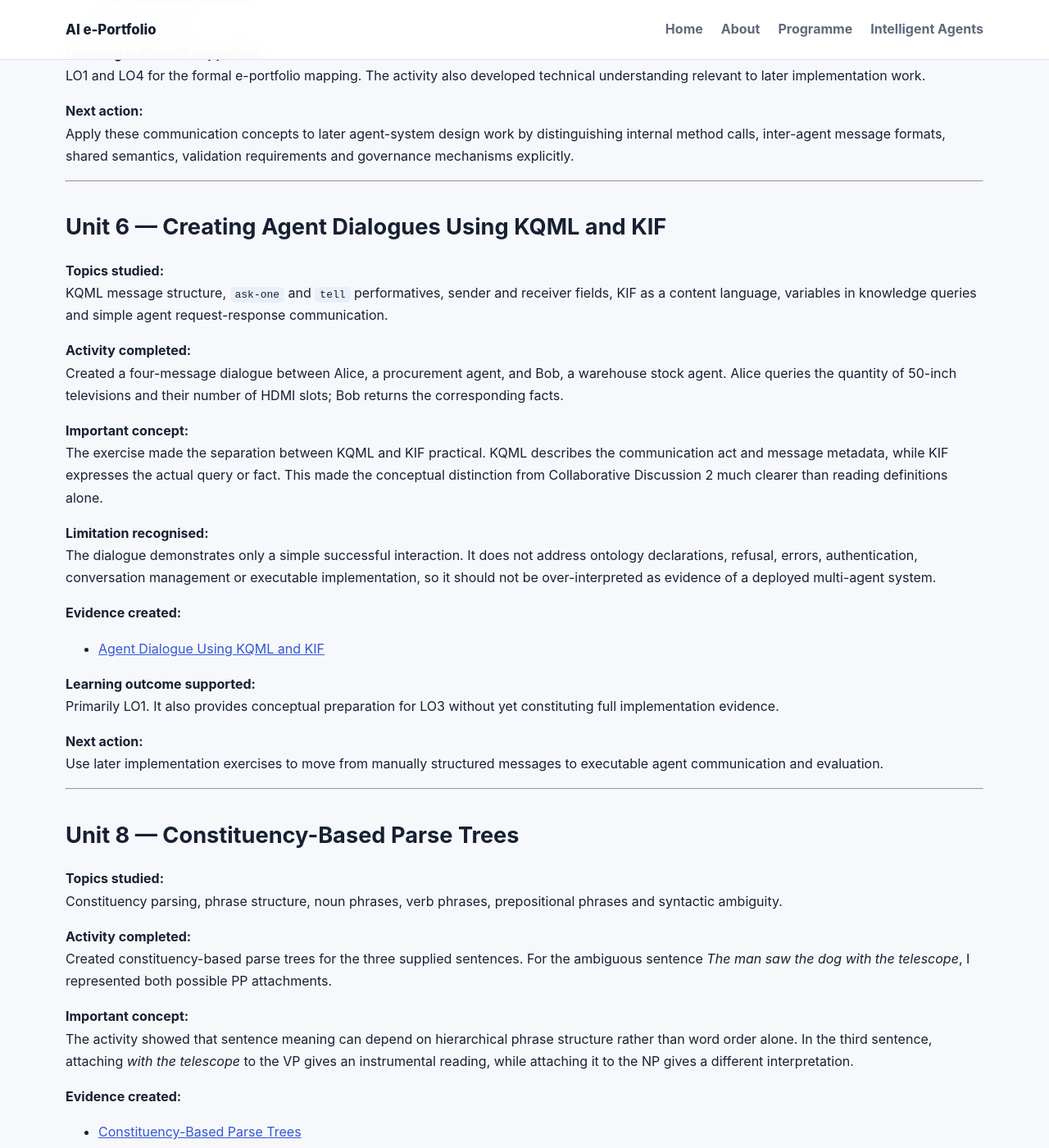
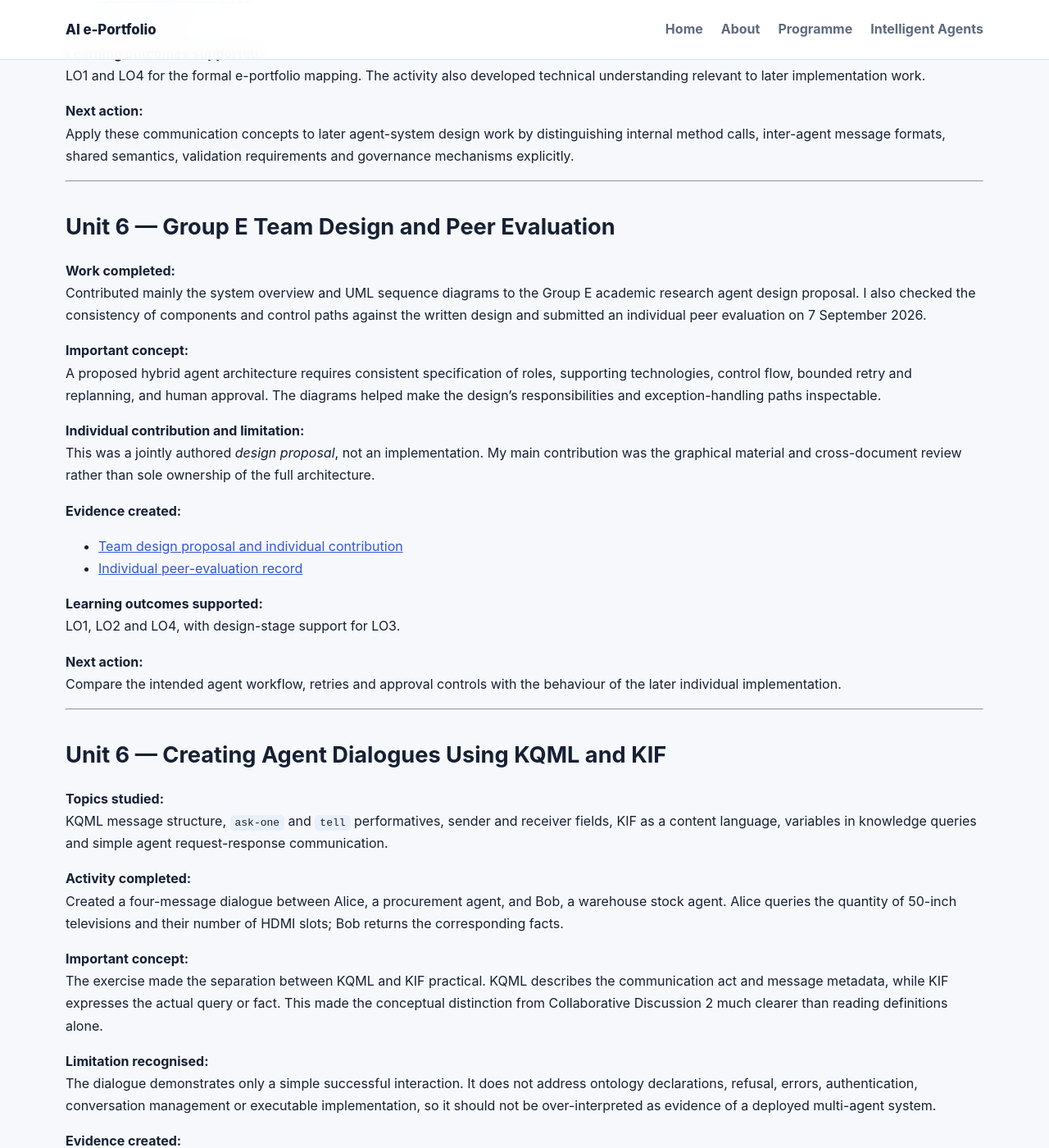
Before and after one commit to Monogios1996/Monogios1996.github.io, a Jekyll site: the page built from modules/intelligent-agents/learning-log.md, in a window 1280 px wide and 1400 px high, scrolled down 2280 px. Shown: the whole window at 82% size. Built offline with Jekyll 4.4.1, drawn with Linux system fonts in a browser that asks for light colours.

Commit message:
Integrate Unit 6 group design and peer evaluation evidence

```diff
--- a/modules/intelligent-agents/learning-log.md
+++ b/modules/intelligent-agents/learning-log.md
@@ -68,6 +68,29 @@ LO1 and LO4 for the formal e-portfolio mapping. The activity also developed tech
 
 **Next action:**
 Apply these communication concepts to later agent-system design work by distinguishing internal method calls, inter-agent message formats, shared semantics, validation requirements and governance mechanisms explicitly.
+
+---
+
+## Unit 6 — Group E Team Design and Peer Evaluation
+
+**Work completed:**
+Contributed mainly the system overview and UML sequence diagrams to the Group E academic research agent design proposal. I also checked the consistency of components and control paths against the written design and submitted an individual peer evaluation on 7 September 2026.
+
+**Important concept:**
+A proposed hybrid agent architecture requires consistent specification of roles, supporting technologies, control flow, bounded retry and replanning, and human approval. The diagrams helped make the design's responsibilities and exception-handling paths inspectable.
+
+**Individual contribution and limitation:**
+This was a jointly authored *design proposal*, not an implementation. My main contribution was the graphical material and cross-document review rather than sole ownership of the full architecture.
+
+**Evidence created:**
+- [Team design proposal and individual contribution]({{ '/modules/intelligent-agents/evidence/artefacts/unit-06-group-e-team-design/' | relative_url }})
+- [Individual peer-evaluation record]({{ '/modules/intelligent-agents/evidence/artefacts/unit-06-group-e-peer-evaluation/' | relative_url }})
+
+**Learning outcomes supported:**
+LO1, LO2 and LO4, with design-stage support for LO3.
+
+**Next action:**
+Compare the intended agent workflow, retries and approval controls with the behaviour of the later individual implementation.
 
 ---
 
```
